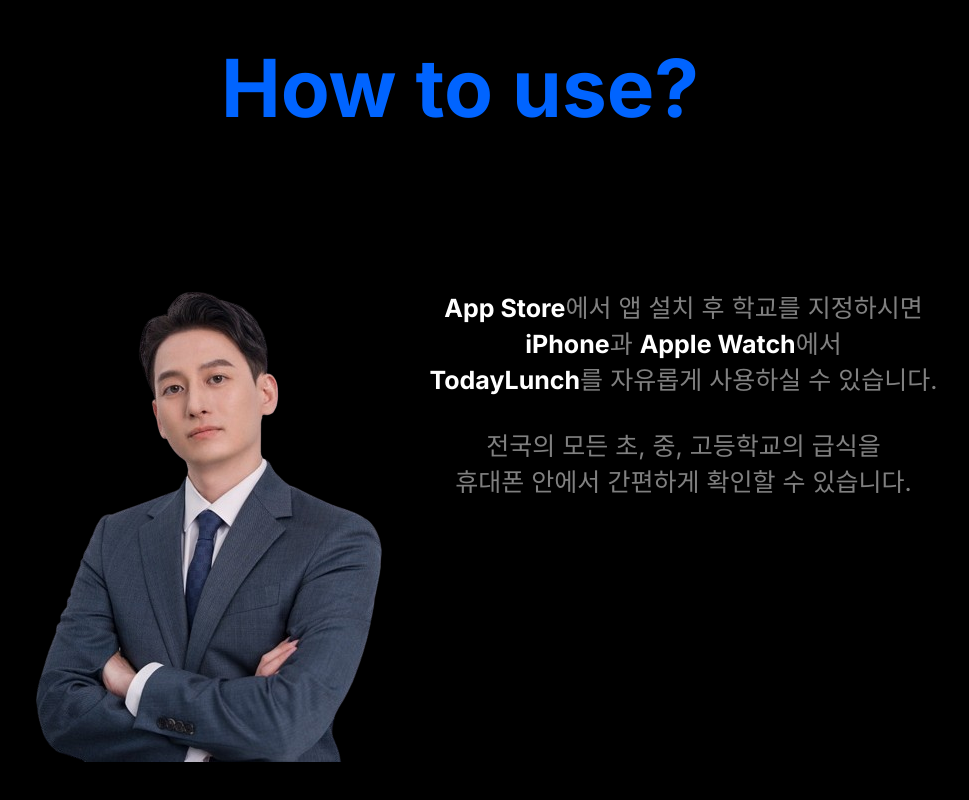
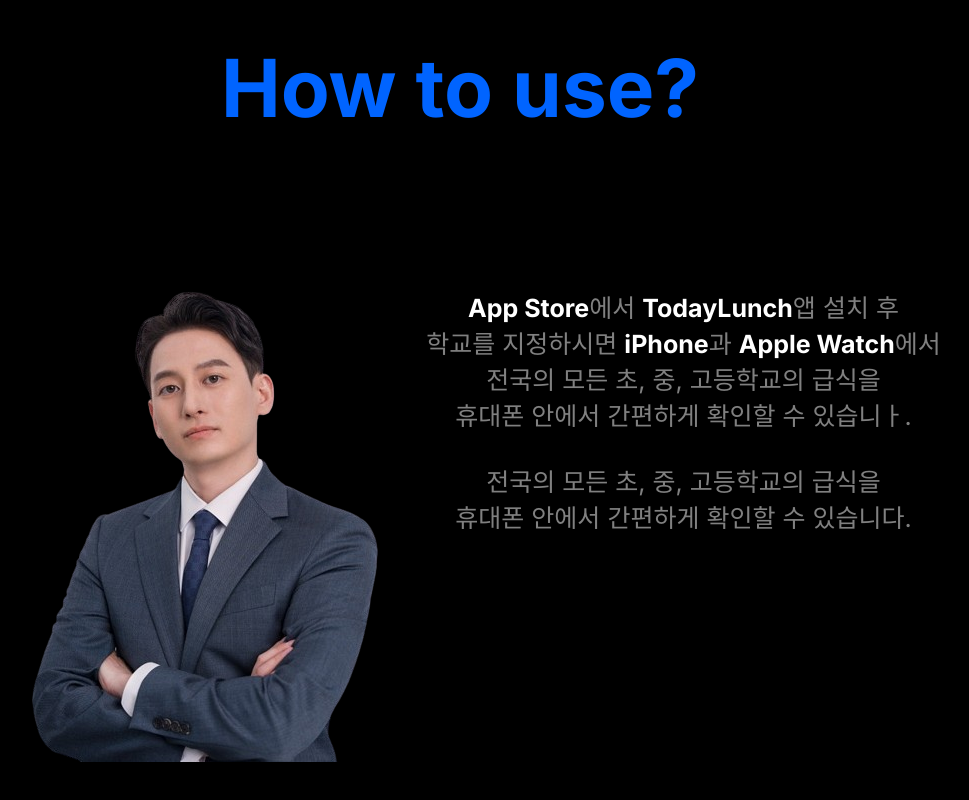
Before and after one commit to MisterKinn/todaylunch, a Next.js app: page / in a window 1280 px wide. Shown: the part 1658-2458 px from the top of the page, without its empty margins (180-1149 px from the left). Built offline with nearby package versions, Linux system fonts and the light colour scheme.

Commit message:
Src with explain.tsx

```diff
--- a/src/components/home/explain.tsx
+++ b/src/components/home/explain.tsx
@@ -9,11 +9,13 @@
                 <p className="intro-text" data-aos="fade-up">
                     <br />
                     <br />
-                    <span className="white">App Store</span>에서 앱 설치 후 학교를 지정하시면
+                    <span className="white">App Store</span>에서 <span className="white">TodayLunch</span>앱 설치 후
                     <br />
-                    <span className="white">iPhone</span>과 <span className="white">Apple Watch</span>에서
+                    학교를 지정하시면 <span className="white">iPhone</span>과 <span className="white">Apple Watch</span>에서
                     <br />
-                    <span className="white">TodayLunch</span>를 자유롭게 사용하실 수 있습니다.
+                    전국의 모든 초, 중, 고등학교의 급식을
+                    <br />
+                    휴대폰 안에서 간편하게 확인할 수 있습니ㅏ.
                     <br />
                     <br />
                     전국의 모든 초, 중, 고등학교의 급식을
```
